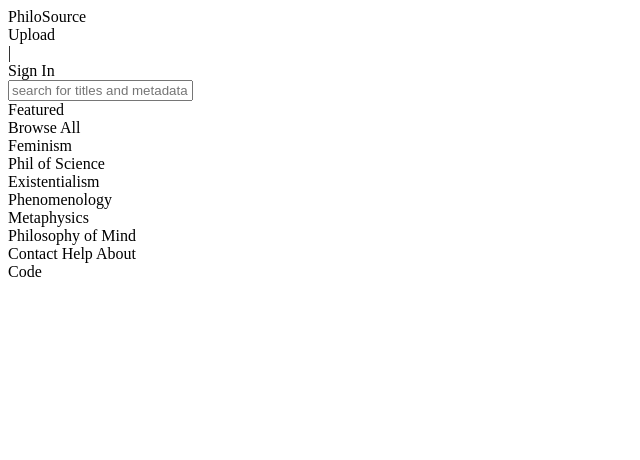
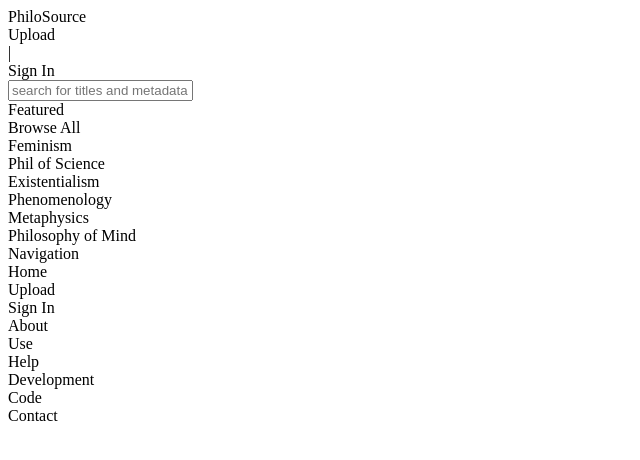
Before and after one commit to gavinbarrett/PhilSource, a React app: page / in a window 1280 px wide. Shown: the top 460 px of the page, without its empty margins (0-640 px from the left). Built offline with nearby package versions, Linux system fonts and the light colour scheme; the HTML template or start-up script is replaced by a standard one.

Commit message:
Added sign in/sign up interface.

```diff
--- a/package.json
+++ b/package.json
@@ -12,6 +12,7 @@
   "author": "",
   "license": "ISC",
   "dependencies": {
+    "bcrypt": "^5.0.0",
     "express": "^4.17.1",
     "mysql": "^2.18.1",
     "pg": "^8.3.3",
--- a/src/App.jsx
+++ b/src/App.jsx
@@ -15,7 +15,7 @@
 	else if (state === 1)
 		page = <LoginPage/>;
 	else if (state === 2)
-		page = <UploadPage/>
+		page = <UploadPage updateState={updateState}/>
 
 	return (<>{page}</>);
 }
--- a/src/components/Footer.jsx
+++ b/src/components/Footer.jsx
@@ -1,13 +1,27 @@
 import React from 'react';
 
-const Footer = () => {
+const Footer = ({updateState}) => {
+
+	const signIn = () => { updateState(1); }
+
+	const upload = () => { updateState(2); }
+
 	return (<div id="footer">
 		<div className="footcolumn">
-			Contact
-			Help About
+			<div className="footerheads">Navigation</div>
+			<div className="footerlinks">Home</div>
+			<div className="footerlinks" onClick={upload}>Upload</div>
+			<div className="footerlinks" onClick={signIn}>Sign In</div>
 		</div>
 		<div className="footcolumn">
-			Code
+			<div className="footerheads">About</div>
+			<div className="footerlinks">Use</div>
+			<div className="footerlinks">Help</div>
+		</div>
+		<div className="footcolumn">
+			<div className="footerheads">Development</div>
+			<div className="footerlinks">Code</div>
+			<div className="footerlinks">Contact</div>
 		</div>
 	</div>);
 }
--- a/src/components/LandingPage.jsx
+++ b/src/components/LandingPage.jsx
@@ -10,7 +10,7 @@
 		<Heading updateState={updateState}/>
 		<SearchBox/>
 		<Features/>
-		<Footer/>
+		<Footer updateState={updateState}/>
 	</div>);
 }
 
--- a/src/components/LoginPage.jsx
+++ b/src/components/LoginPage.jsx
@@ -1,4 +1,4 @@
-import React from 'react';
+import React, { useState } from 'react';
 
 const Username = () => {
 	return (<input id="username" type="text"/>);
@@ -8,16 +8,79 @@
 	return (<input id="password" type="password"/>);
 }
 
+const PasswordRetype = () => {
+	return (<input id="passwordretype" type="password"/>);
+}
+
 const SubmitSignIn = () => {
 	return (<button id="submit" type="submit">Sign In</button>);
 }
 
+const Emailer = () => {
+	return (<input id="emailer" type="text"/>);
+}
+
+const SignUpBox = () => {
+	return (<div className="loginbox">
+		<div className="logintext">Username</div>
+		<Username/>
+		<div className="logintext">Password</div>
+		<Password/>
+		<div className="logintext">Retype Password</div>
+		<PasswordRetype/>
+		<div className="logintext">Email</div>
+		<Emailer/>
+		<button id="signupbutton" type="submit">Sign Up</button>
+	</div>);
+}
+
+const SignInBox = () => {
+	return (<div className="loginbox">
+		<div className="logintext">Username</div>
+		<Username/>
+		<div className="logintext">Password</div>
+		<Password/>
+		<SubmitSignIn/>
+	</div>);
+}
+
 const LoginPage = () => {
+
+	const [state, changeState] = useState(0);
+
+	const flipState = () => {
+		state ? changeState(0) : changeState(1);
+	}
+
+	const signin = () => {
+		if (state === 0) return;
+		const si = document.getElementById('signinselect');
+		const su = document.getElementById('signupselect');
+		const lb = document.getElementsByClassName('loginbox')[0];
+		si.style.background = '#E0FBFC';
+		su.style.background = '#293241';
+		lb.style.borderRadius = '0px 10px 10px 10px';
+		flipState();
+	}
+
+	const signup = () => {
+		if (state === 1) return;
+		const si = document.getElementById('signinselect');
+		const su = document.getElementById('signupselect');
+		const lb = document.getElementsByClassName('loginbox')[0];
+		si.style.background = '#293241';
+		su.style.background = '#E0FBFC';
+		lb.style.borderRadius = '10px 10px 10px 10px';
+		flipState();
+	}
+
 	return (<div id="loginpagewrapper">
-		<div id="loginbox">
-			<Username/>
-			<Password/>
-			<SubmitSignIn/>
+		<div id="boxwrapper">
+		<div id="loginselector">
+		<div id="signinselect" onClick={signin}>Sign In</div>
+		<div id="signupselect" onClick={signup}>Sign Up</div>
+		</div>
+		{state ? <SignUpBox/> : <SignInBox/>}
 		</div>
 	</div>);
 }
--- a/src/components/UploadPage.jsx
+++ b/src/components/UploadPage.jsx
@@ -1,21 +1,18 @@
 import React, {useState} from 'react';
 import Dropzone, {useDropzone} from 'react-dropzone';
 
-const Uploader = () => {
-	return (<div>uploader</div>);
-}
-
-const UploadPage = () => {
+const UploadPage = ({updateState}) => {
 
 	const [file, updateFile] = useState(null);
 	const [tags, updateTags] = useState(null);
 
 	const dropped = async (file) => {
-		console.log(file);
+		// add selected file to the state
 		await updateFile(file[0]);
 	}
 
 	const upload = async () => {
+		if (file === null) return;
 		// grab metadata tags
 		let tags = document.getElementById("metatags").value.split(" ");
 		// filter empty strings
@@ -24,16 +21,16 @@
 		let text = new FormData();
 		// add supplied file and the tags to the form data
 		text.append("textfile", file);
-		text.append("tags", JSON.stringify(filtered));
+		text.append("tags", filtered);
 		// send the post request
-		const resp = await fetch('/upload', {method: 'POST', body: text});
+		const resp = await fetch('/upload', {method: 'POST', headers: {'Content-Type': 'application/json'}, body: text});
 		console.log(resp);
+		await updateState(0);
 	}
 
 	return (<div id="uploadpagewrapper">
 		<Dropzone id="dropzone" type="file" accept="application/pdf" onDrop={dropped}>
 			{({getRootProps, getInputProps, isDragActive, isDragReject, acceptedFiles}) => (
-
 			<div id="dropper" {...getRootProps()}>
 				<input type="file" {...getInputProps()}/>
 				{!isDragActive && acceptedFiles.length == 0 && "Click here or drag a file to upload!"}
@@ -43,9 +40,10 @@
 			</div>
 			)}
 		</Dropzone>
-		<input id="metatags" type="text" placeholder="put metadata tags here"/>
-
-		<button type="submit" onClick={upload}>Upload</button>
+		<div id="tags">
+		<input id="metatags" type="text" placeholder="put metadata tags here, separated by commas"/>
+		<button id="submit" type="submit" onClick={upload}>Upload</button>
+		</div>
 	</div>);
 }
 
```
Also changed, not shown: server.js (+24 -3 lines), 3 other files (tests, documents, lock files or other folders).
